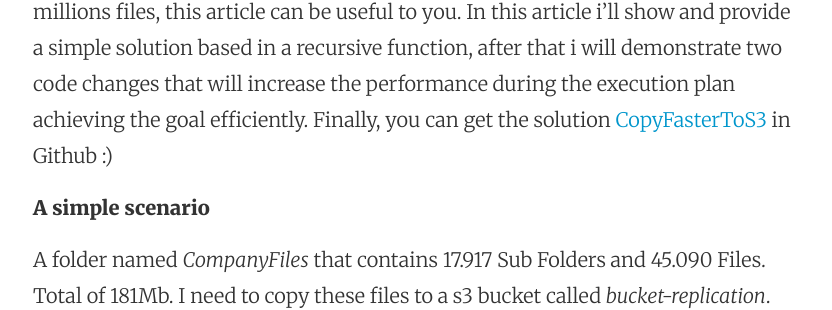
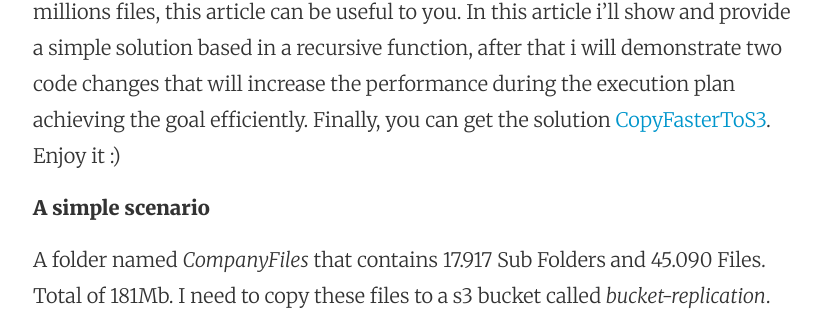
Before and after one commit to aragostinho/aragostinho.github.io, a Jekyll site: the page built from _posts/2015-03-11-titulo-teste.markdown, in a window 1280 px wide and 900 px high, scrolled down 476 px. Shown: the part 153-463 px from the top of the window, without its empty margins (223-1055 px from the left). Built offline with Jekyll 4.4.1, drawn with Linux system fonts in a browser that asks for light colours.

```diff
--- a/_posts/2015-03-11-titulo-teste.markdown
+++ b/_posts/2015-03-11-titulo-teste.markdown
@@ -6,7 +6,7 @@
 **Introduction**
 
 If you started to work with AWS services and need to transfer your files to S3 buckets and your solution has many and large directories with thousands or millions files, this article can be useful to you.
-In this article i'll show and provide a simple solution based in a recursive function, after that i will demonstrate two code changes that will increase the performance during the execution plan achieving the goal efficiently. Finally, you can get the solution  [CopyFasterToS3](https://github.com/aragostinho/CopyFasterToS3) in Github :)
+In this article i'll show and provide a simple solution based in a recursive function, after that i will demonstrate two code changes that will increase the performance during the execution plan achieving the goal efficiently. Finally, you can get the solution  [CopyFasterToS3](https://github.com/aragostinho/CopyFasterToS3). Enjoy it  :)
 
 
 **A simple scenario**
```
